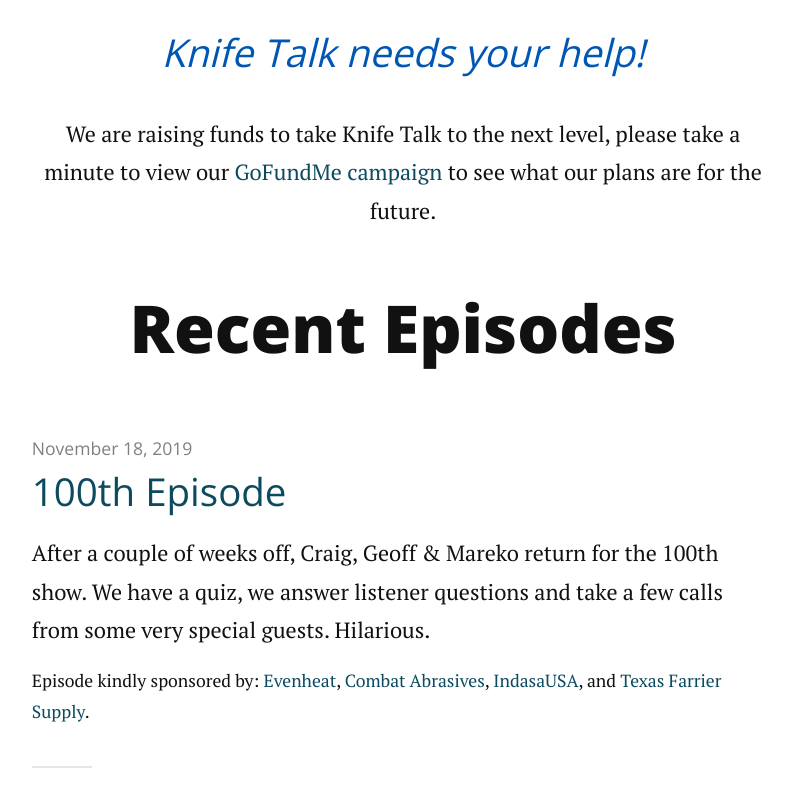
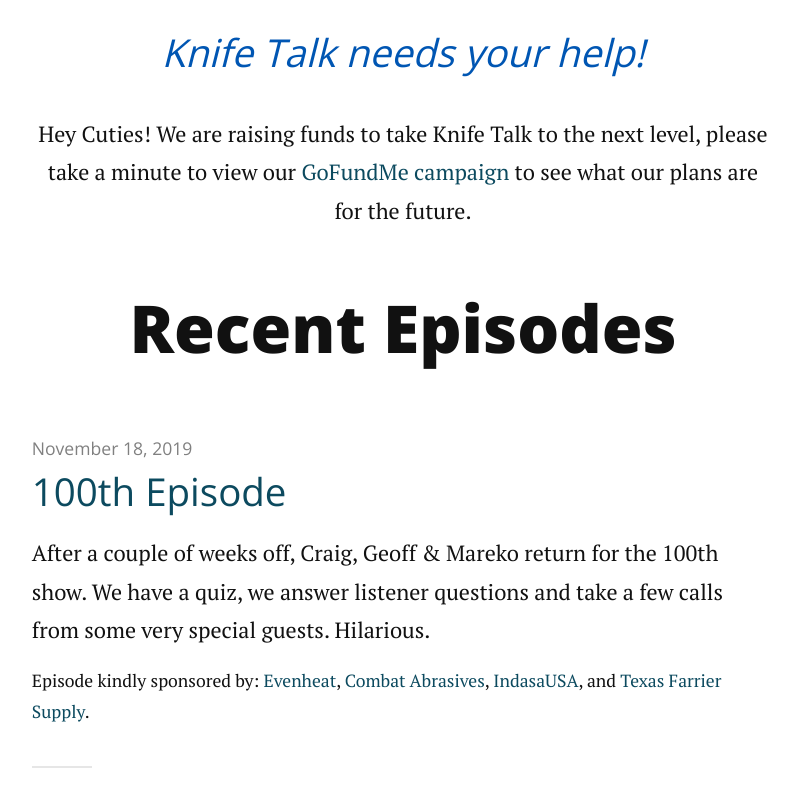
Before and after one commit to craiglockwood/knifetalk, a Jekyll site: the page built from index.html, in a window 1280 px wide and 900 px high, cut to the strip 104-900 px from the top of the window. Shown: the whole strip, without its empty margins (237-1035 px from the left). Built offline with Jekyll 4.4.1, drawn with Linux system fonts in a browser that asks for light colours; nearby versions of some CDN libraries; the list of posts is cut into pages by our own code.

Commit message:
hey cuties

```diff
--- a/index.html
+++ b/index.html
@@ -6,7 +6,7 @@
 
 <div class="home" id="home">
    <h3 class="notice-title" href="https://www.gofundme.com/f/knifetalk-podcast-a-bright-future">Knife Talk needs your help!</a></h3>
-  <p class="notice">We are raising funds to take Knife Talk to the next level, please take a minute to view our <a href="https://www.gofundme.com/f/knifetalk-podcast-a-bright-future">GoFundMe campaign</a> to see what our plans are for the future. </p>
+  <p class="notice">Hey Cuties! We are raising funds to take Knife Talk to the next level, please take a minute to view our <a href="https://www.gofundme.com/f/knifetalk-podcast-a-bright-future">GoFundMe campaign</a> to see what our plans are for the future. </p>
   <h1 class="pageTitle">Recent Episodes</h1>
   <ul class="posts noList">
     {% for post in paginator.posts %}
```
